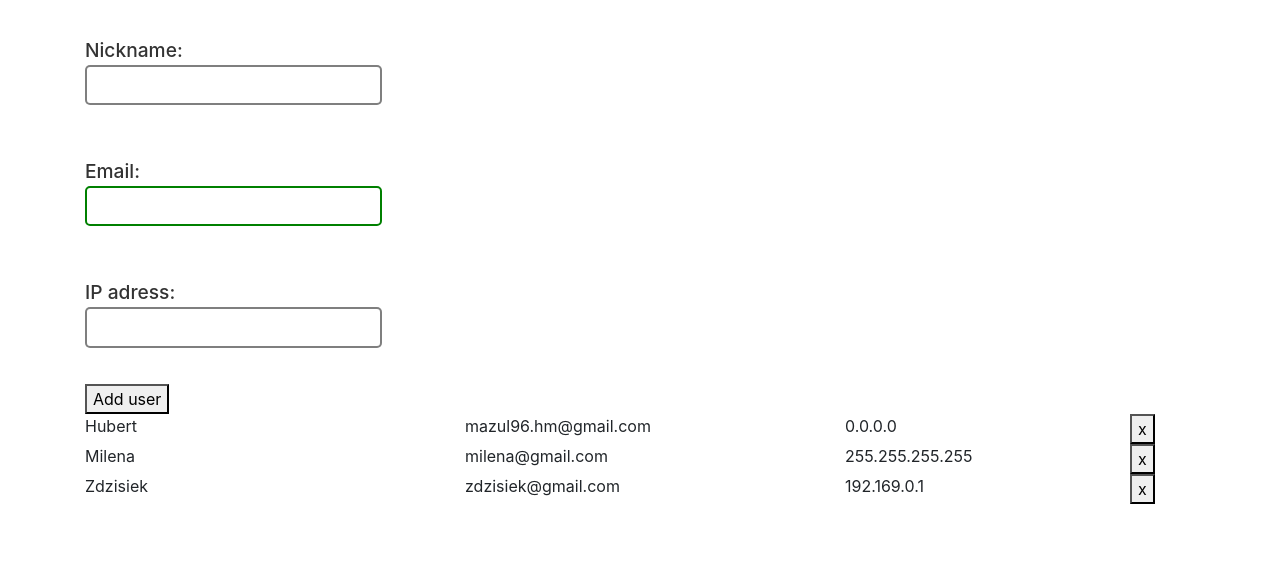
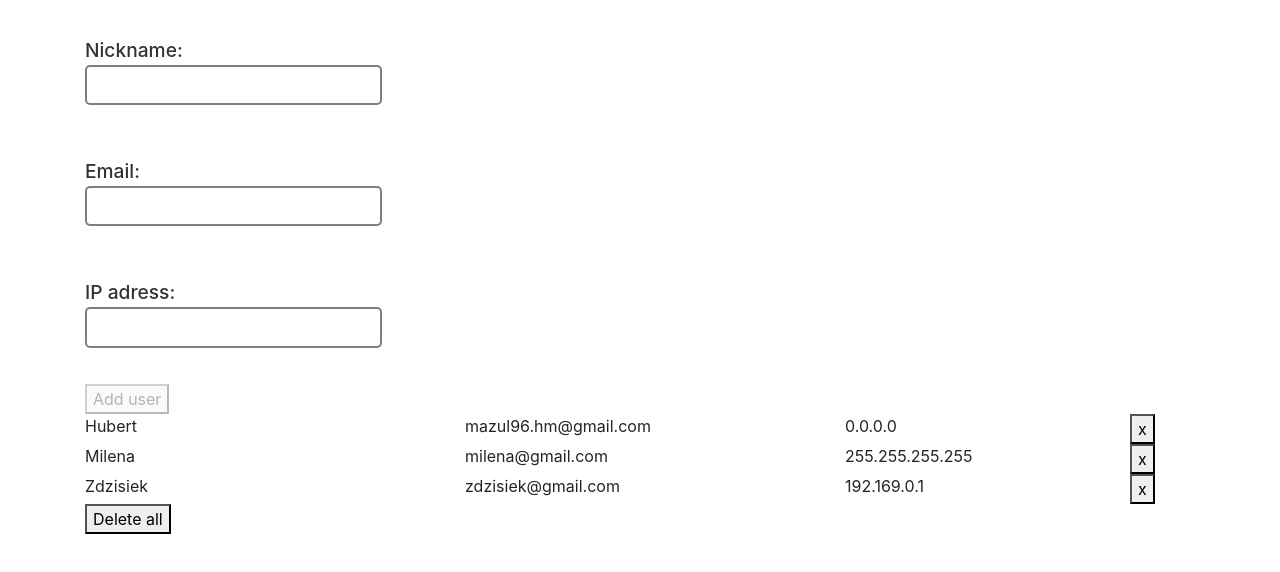
Before and after one commit to mazurro1/todoApp, a React (Create React App) app: page / in a window 1280 px wide. Shown: the top 572 px of the page. Built offline with nearby package versions, Linux system fonts and the light colour scheme.

Commit message:
v1.6(to do - delete confirm, sort)

```diff
--- a/src/App.js
+++ b/src/App.js
@@ -125,7 +125,7 @@ export default class App extends React.Component {
     if (ipAdress.length !== 0) {
 
       if (ipAdress.match(ipformat)) {
-        ipAdressError = 'Adres IP ok';
+        ipAdressError = 'IP Adress ok';
         ipAdressValidation = true;
 
         for (let i = 0; i < this.state.allUsers.length; i++) {
@@ -150,8 +150,12 @@ export default class App extends React.Component {
         email: email,
         ipAdress: ipAdress,
       }
-      arrayUsers.push(newObject);
+
+      let newArray = arrayUsers;
+      newArray.push(newObject);
+
       this.setState({
+        allUsers: newArray,
         nickname: '',
         email: '',
         ipAdress: '',
@@ -174,9 +178,19 @@ export default class App extends React.Component {
     })
   }
 
+  handleDeleteAll = () => {
+    arrayUsers = [];
+
+    this.setState({
+      allUsers: arrayUsers,
+    })
+
+
+  }
+
   render() {
+
     const { ipAdress, email, nickname, validateError } = this.state;
-
     return (
       <div className="container">
         <FormIp
@@ -189,6 +203,11 @@ export default class App extends React.Component {
 
         />
         {CreateTable(this.state.allUsers, this.handleDeleteUser)}
+        {/* BUTTON TO DELETE ALL */}
+        {arrayUsers.length !== 0 ?
+          <button onClick={() => this.handleDeleteAll()}>Delete all</button>
+          : null
+        }
       </div>
     );
   }
@@ -198,6 +217,34 @@ export default class App extends React.Component {
 const FormIp = props => {
   const { nickname, email, ipAdress, handleChange, handleOnSubmit, validateError } = props;
 
+  const classBorder = (name) => {
+    if (validateError[name] === '') {
+      return '';
+    } else if (validateError[name].toLowerCase() === `${name.toLowerCase()} ok`) {
+      return 'green';
+    } else {
+      return 'red';
+    }
+  }
+
+  const classIP = () => {
+    if (validateError.ipAdress === '') {
+      return '';
+    } else if (validateError.ipAdress.toLowerCase() === 'ip adress ok') {
+      return 'green';
+    } else {
+      return 'red';
+    }
+  }
+
+  const disabledButton = () => {
+    if (nickname && email && ipAdress) {
+      return false;
+    } else {
+      return true;
+    }
+
+  }
   return (
     <>
       <form onSubmit={handleOnSubmit}>
@@ -206,7 +253,7 @@ const FormIp = props => {
             Nickname:
           </div>
           <div className="col-12">
-            <input id="nickname" type="text" name={'nickname'} value={nickname} onChange={handleChange} />
+            <input id="nickname" type="text" name={'nickname'} value={nickname} onChange={handleChange} className={classBorder('nickname')} />
             {validateError.nickname}
           </div>
         </label>
@@ -215,7 +262,7 @@ const FormIp = props => {
             Email:
           </div>
           <div className="col-12">
-            <input id="email" name={'email'} value={email} onChange={handleChange} className="green" />
+            <input id="email" name={'email'} value={email} onChange={handleChange} className={classBorder('email')} />
             {validateError.email}
           </div>
         </label>
@@ -224,11 +271,11 @@ const FormIp = props => {
             IP adress:
           </div>
           <div className="col-12">
-            <input id="ipAdress" type="text" name={'ipAdress'} value={ipAdress} onChange={handleChange} />
+            <input id="ipAdress" type="text" name={'ipAdress'} value={ipAdress} onChange={handleChange} className={classIP()} />
             {validateError.ipAdress}
           </div>
         </label>
-        <button type="submit">Add user</button>
+        <button type="submit" disabled={disabledButton()}>Add user</button>
       </form>
     </>
   )
@@ -251,6 +298,7 @@ const CreateUser = props => {
   const { nickname, email, ipAdress, handleDeleteUser } = props;
 
   return (
+
     <div className='row'>
       <div className='col-4'>
         {nickname}
@@ -265,5 +313,7 @@ const CreateUser = props => {
         <button onClick={(e) => handleDeleteUser(e, email)}>x</button>
       </div>
     </div>
+
+
   )
 }
--- a/src/style/App.scss
+++ b/src/style/App.scss
@@ -39,5 +39,8 @@ form{
     .green{
         border: 2px solid green;
        }
+       .red{
+        border: 2px solid red;
+       }
 }
 }
```
